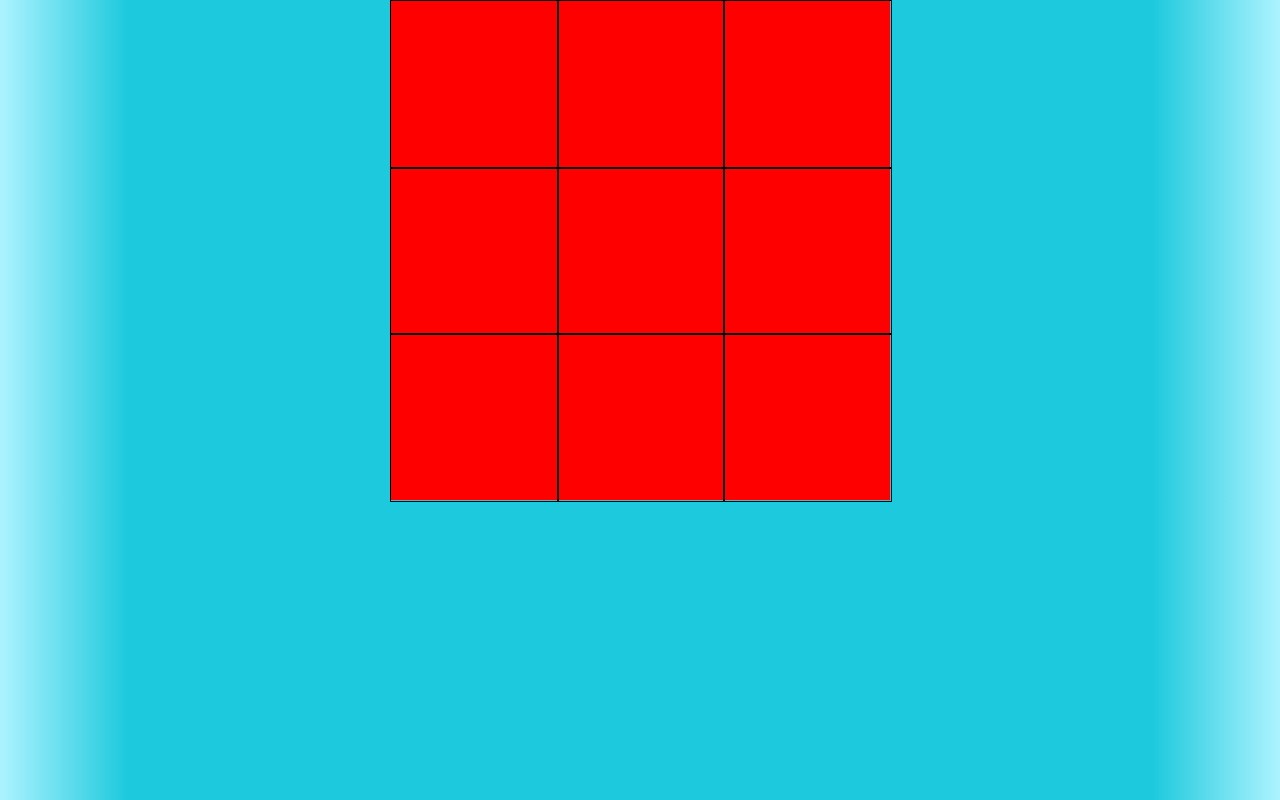
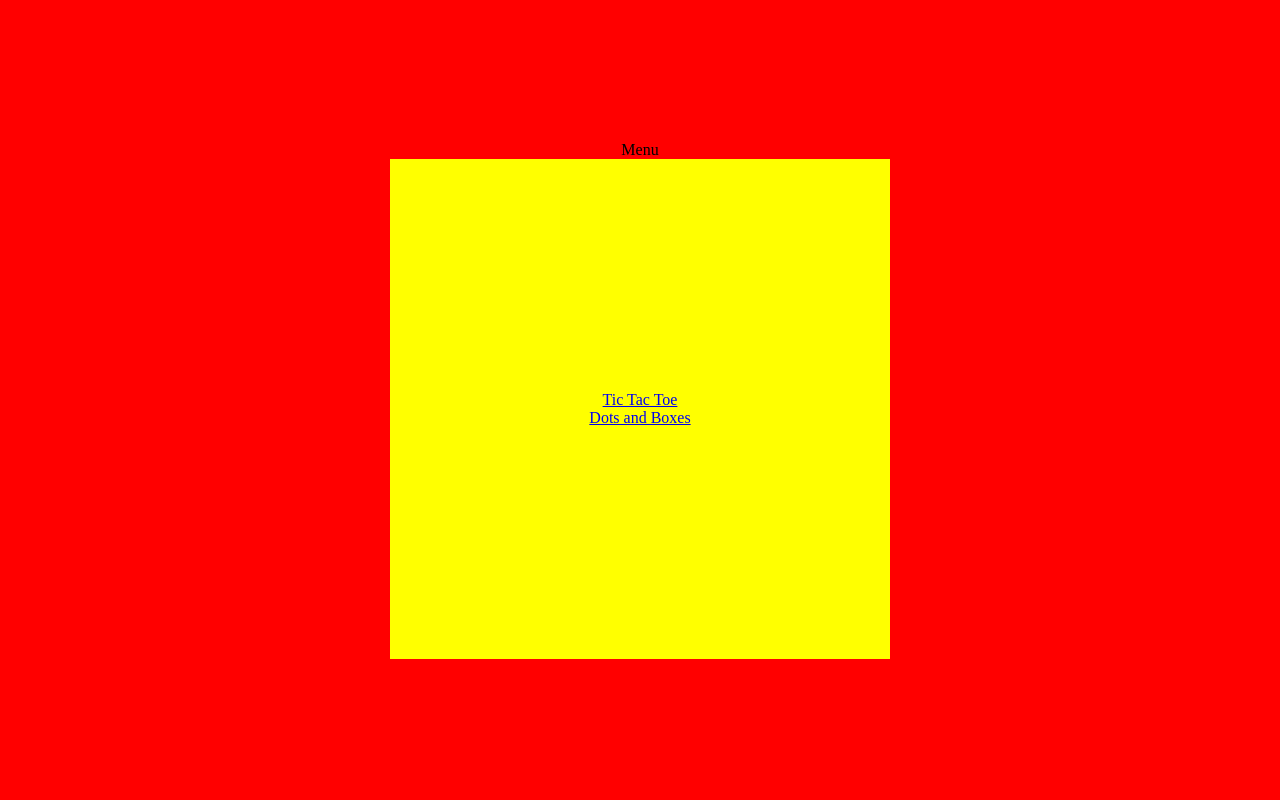
Before and after one commit to mikecal28/tic-tac-toe-mmr, a React (Create React App) app: page / in a window 1280 px wide. Built offline with nearby package versions, Linux system fonts and the light colour scheme.

Commit message:
adds main menu component and dots and boxes

```diff
--- a/src/App.js
+++ b/src/App.js
@@ -3,12 +3,14 @@ import { Route, Routes } from "react-router-dom";
 import TicTacToe from "./components/TicTacToe";
 
 import "./styles/app.scss";
+import MainMenu from "./components/MainMenu";
 
 function App() {
   return (
     <div className="App">
       <Routes>
-        <Route path="/" Component={TicTacToe} />
+        <Route path="/" Component={MainMenu} />
+        <Route path="/tic-tac-toe" Component={TicTacToe} />
       </Routes>
     </div>
   );
--- /dev/null
+++ b/src/components/MainMenu.jsx
@@ -0,0 +1,15 @@
+import { Link } from "react-router-dom";
+
+function MainMenu() {
+  return (
+    <div className="main-menu-container">
+      Menu
+      <div className="main-menu-wrapper">
+        <Link to="/tic-tac-toe">Tic Tac Toe</Link>
+        <Link to="/dots-and-boxes">Dots and Boxes</Link>
+      </div>
+    </div>
+  );
+}
+
+export default MainMenu;
--- a/src/components/TicTacToe.jsx
+++ b/src/components/TicTacToe.jsx
@@ -1,4 +1,5 @@
 import { useCallback, useEffect, useRef, useState } from "react";
+import { Link } from "react-router-dom";
 
 function TicTacToe() {
   const [currentPlayer, setCurrentPlayer] = useState("X");
@@ -209,6 +210,7 @@ function TicTacToe() {
 
   return (
     <div className="tic-tac-toe-container">
+      <Link to="/">Main Menu</Link>
       <div className="tic-tac-toe-wrapper">
         {renderGameSquares()}
         <div>{endMessage}</div>
--- /dev/null
+++ b/src/hooks/useMiniMax.js
@@ -0,0 +1,4 @@
+export default function useMiniMax() {
+
+  return (  );
+}
--- a/src/styles/app.scss
+++ b/src/styles/app.scss
@@ -1,2 +1,3 @@
 @import "main/common.scss";
+@import "components/main-menu.scss";
 @import "components/tic-tac-toe.scss";
--- /dev/null
+++ b/src/styles/components/main-menu.scss
@@ -0,0 +1,19 @@
+.main-menu-container {
+  width: 100vw;
+  min-height: 100vh;
+  background-color: red;
+  display: flex;
+  flex-direction: column;
+  justify-content: center;
+  align-items: center;
+
+  .main-menu-wrapper {
+    width: 500px;
+    height: 500px;
+    display: flex;
+    flex-direction: column;
+    justify-content: center;
+    align-items: center;
+    background-color: yellow;
+  }
+}
--- a/src/styles/components/tic-tac-toe.scss
+++ b/src/styles/components/tic-tac-toe.scss
@@ -1,4 +1,12 @@
 .tic-tac-toe-container {
+  width: 100vw;
+  min-height: 100vh;
+  background-color: orange;
+  display: flex;
+  flex-direction: column;
+  justify-content: center;
+  align-items: center;
+
   .tic-tac-toe-wrapper {
     width: 500px;
     height: 500px;
```
Also changed, not shown: src/components/DotsAndBoxes.jsx (added, +12 -0 lines), src/styles/components/dots-and-boxes.scss (added, +33 -0 lines).
